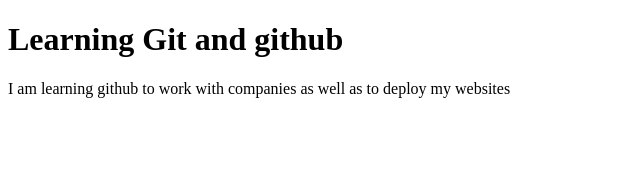
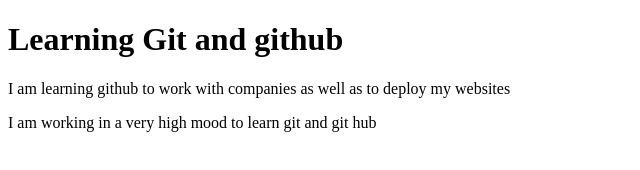
Before and after one commit to hasnatahmad123/hasnatahmad1234, a plain HTML site: page index.html in a window 1280 px wide. Shown: the whole page, without its empty margins (0-640 px from the left). Drawn offline with Linux system fonts and the light colour scheme.

Commit message:
learn branching

```diff
--- a/index.html
+++ b/index.html
@@ -10,5 +10,8 @@
         Learning Git and github
     </h1>
     <p> I am learning github to work with companies as well as to deploy my websites</p>
+    <footer>
+        I am working in a very high mood to learn git and git hub
+    </footer>
 </body>
 </html>
```
